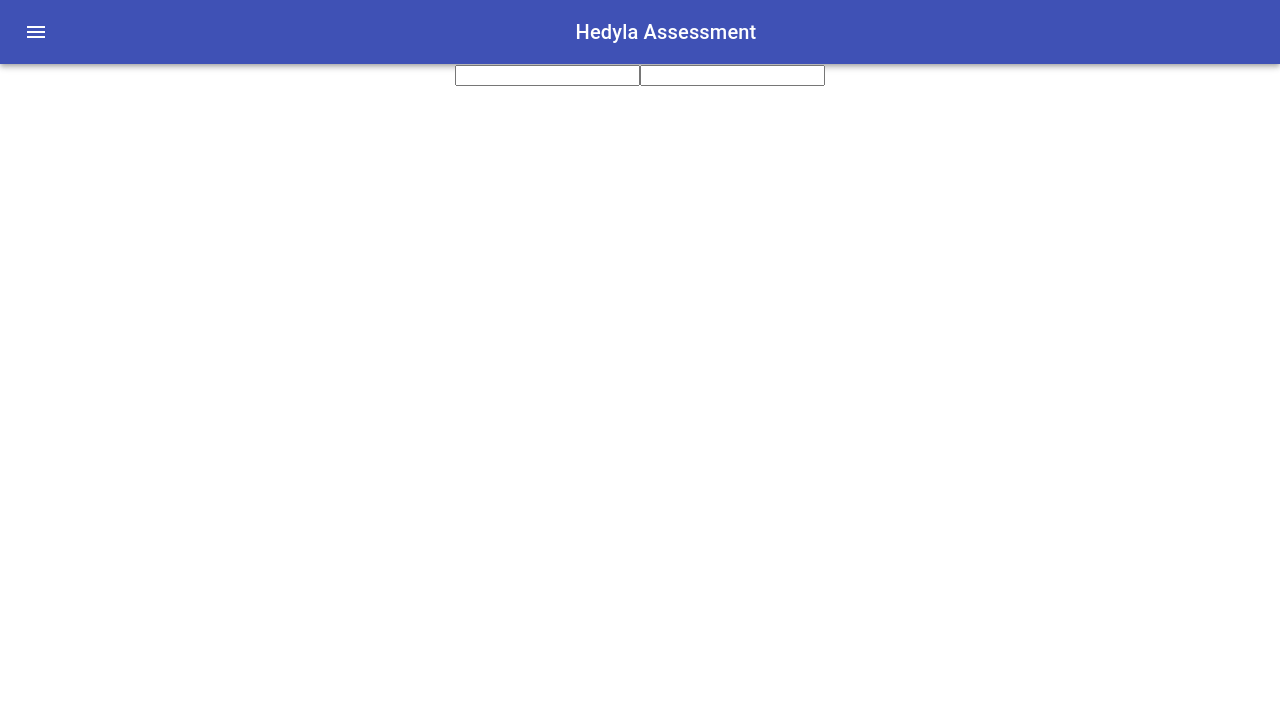
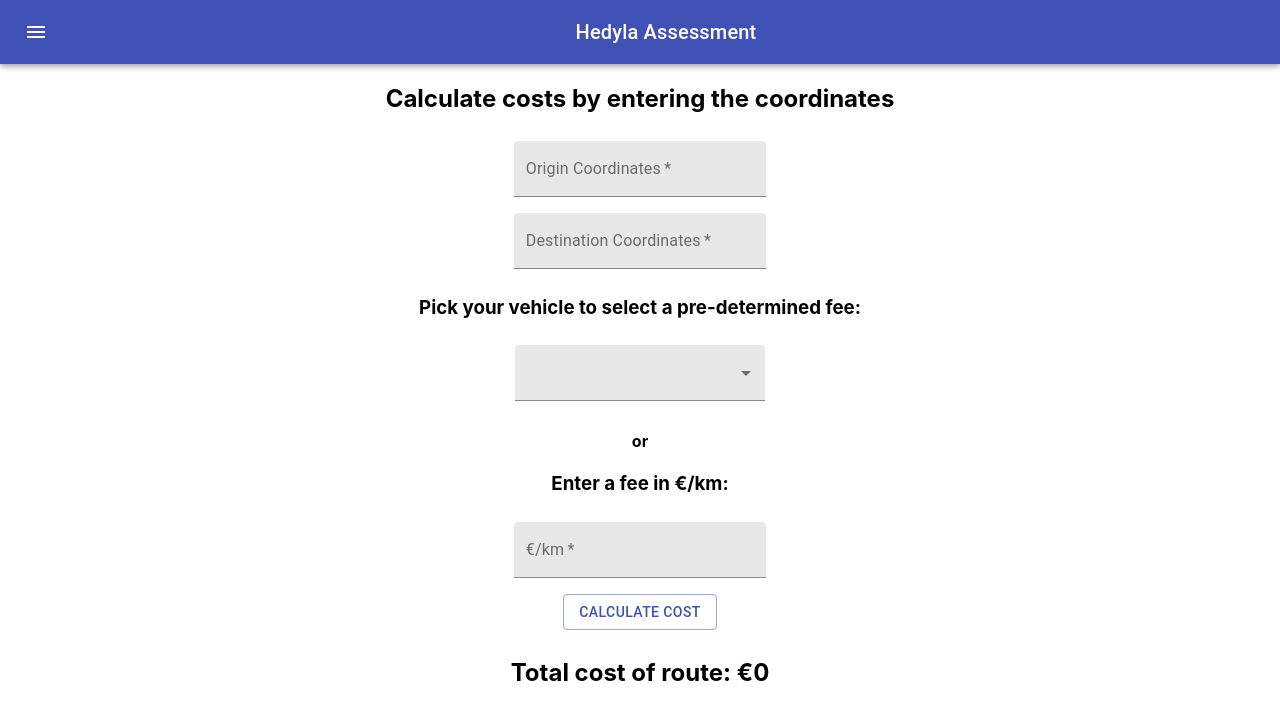
Before and after one commit to BrittanyBlake/frontend-assessment-hedyla, a React (Create React App) app: page /auto in a window 1280 px wide. Shown: the top 720 px of the page. Built offline with nearby package versions, Linux system fonts and the light colour scheme; no server answers.

Commit message:
style coordinates form

```diff
--- a/src/App.css
+++ b/src/App.css
@@ -5,7 +5,3 @@
 a {
   text-decoration: none;
 }
-
-.dropdown {
-  width: 50px;
-}
--- a/src/components/Button/Button.js
+++ b/src/components/Button/Button.js
@@ -1,22 +1,23 @@
-import React from "react";
-import Button from "@material-ui/core/Button";
-import useStyles from './Button.styles'
+import React from 'react';
+import PropTypes from 'prop-types';
+import Button from '@material-ui/core/Button';
+import useStyles from './Button.styles';
 
-
-const Button = ({handleClick}) => {
+const OutlinedButton = ({ handleClick }) => {
   const classes = useStyles();
 
   return (
     <div className={classes.root}>
       <Button variant="outlined" color="primary" onClick={handleClick}>
-        Primary
+        Calculate Cost
       </Button>
     </div>
   );
-}
+};
 
-export default Button;
+export default OutlinedButton;
 
-Button.propTypes = {
+OutlinedButton.propTypes = {
   handleClick: PropTypes.func.isRequired,
+  // label: PropTypes.string.isRequired,
 };
--- a/src/components/forms.js
+++ b/src/components/forms.js
@@ -4,6 +4,7 @@ import MenuItem from '@material-ui/core/MenuItem';
 import Select from '@material-ui/core/Select';
 import FormControl from '@material-ui/core/FormControl';
 import Input from './Form/Input';
+import OutlinedButton from './Button/Button';
 
 const useStyles = makeStyles(theme => ({
   formControl: {
@@ -79,10 +80,11 @@ const Forms = () => {
         <h3> Enter a fee in €/km: </h3>
         <Input label="€/km" handleChange={handleFee} />
       </form>
-      <button type="button" onClick={handleClick}>
+      <OutlinedButton handleClick={handleClick} />
+      {/* <button type="button" onClick={handleClick}>
         {' '}
         Calculate
-      </button>
+  </button> */}
       <h2>
         Total cost of route: €
         {total}
--- a/src/containers/DistanceHome.js
+++ b/src/containers/DistanceHome.js
@@ -1,13 +1,32 @@
 import React, { useState } from 'react';
 import { useDispatch, useSelector } from 'react-redux';
-// import _ from 'lodash';
+import MenuItem from '@material-ui/core/MenuItem';
+import Select from '@material-ui/core/Select';
+import FormControl from '@material-ui/core/FormControl';
+import { makeStyles } from '@material-ui/core/styles';
 import { GetDistance } from '../redux/actions/index';
+import Input from '../components/Form/Input';
+import OutlinedButton from '../components/Button/Button';
+
+const useStyles = makeStyles(theme => ({
+  formControl: {
+    margin: theme.spacing(1),
+    minWidth: 120,
+  },
+  selectEmpty: {
+    marginTop: theme.spacing(2),
+  },
+}));
 
 const HomePage = () => {
+  const classes = useStyles();
   const dispatch = useDispatch();
   const distanceList = useSelector(state => state.distance);
   const [originCord, setOriginCord] = useState('13.428555,52.523219');
   const [destCord, setDestCord] = useState('13.397634,52.529407');
+  // const [distance] = useState(1);
+  const [cost, setCost] = useState();
+  const [total, setTotal] = useState(0);
 
   const FetchData = (origin, dest) => {
     dispatch(GetDistance(origin, dest));
@@ -33,22 +52,57 @@ const HomePage = () => {
     FetchData(originCord, destCord);
   }, [originCord, destCord]);
 
+  const handleFee = e => {
+    const vehicle = e.target.value;
+    if (vehicle === 'van') {
+      setCost(0.25);
+    } else if (vehicle === 'truck') {
+      setCost(0.5);
+    } else if (vehicle === 'car') {
+      setCost(0.1);
+    } else {
+      setCost(e.target.value);
+    }
+    console.log(vehicle, cost);
+  };
+
+  const handleClick = () => {
+    setTotal(distanceList.routes[0].distance * cost);
+    console.log(cost, 'cost');
+  };
+
   return (
     <div>
-      <div>
-        {' '}
-        {distanceList.routes ? (
-          <h1>
-            Distance =
-            {distanceList.routes[0].distance}
-          </h1>
-        ) : null}
-      </div>
+      <h2> Calculate costs by entering the coordinates</h2>
+      <Input label="Origin Coordinates" handleChange={handleOrigin} />
+      <Input label="Destination Coordinates" handleChange={handleDestination} />
 
-      <form>
-        <input type="text" onChange={handleOrigin} />
-        <input type="text" onChange={handleDestination} />
-      </form>
+      <h3> Pick your vehicle to select a pre-determined fee: </h3>
+      <FormControl variant="filled" className={classes.formControl}>
+        <Select
+          labelId="demo-simple-select-filled-label"
+          id="demo-simple-select-filled"
+          onChange={handleFee}
+          style={{ width: '250px' }}
+        >
+          <MenuItem value="">
+            <em>Pick One</em>
+          </MenuItem>
+          <MenuItem value="truck">Truck</MenuItem>
+          <MenuItem value="van">Van</MenuItem>
+          <MenuItem value="car">Car</MenuItem>
+        </Select>
+      </FormControl>
+
+      <h4> or </h4>
+      <h3> Enter a fee in €/km: </h3>
+      <Input label="€/km" handleChange={handleFee} />
+
+      <OutlinedButton handleClick={handleClick} />
+      <h2>
+        Total cost of route: €
+        {total}
+      </h2>
     </div>
   );
 };
```
Also changed, not shown: src/components/Button/Button.styles.js (+4 -4 lines).
